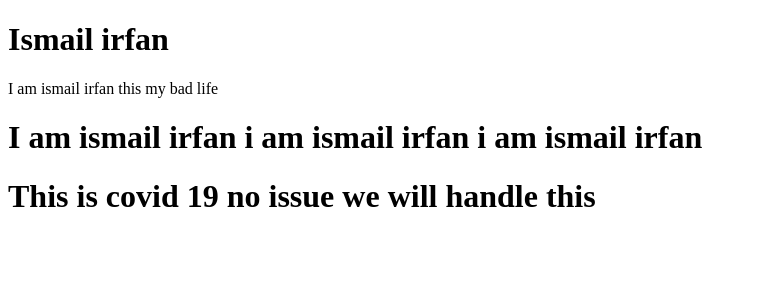
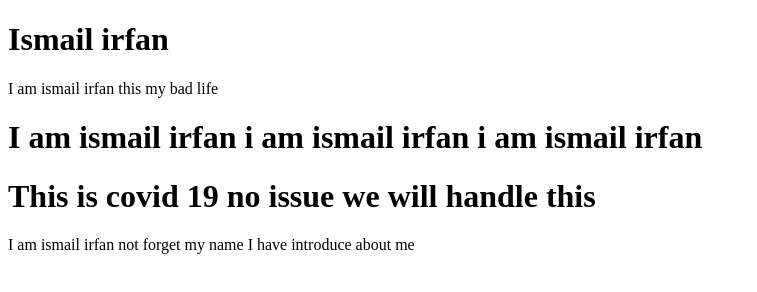
Before and after one commit to Ismailirfan/pro, a plain HTML site: page index.html in a window 1280 px wide. Shown: the whole page, without its empty margins (0-757 px from the left). Drawn offline with Linux system fonts and the light colour scheme.

Commit message:
this is second branch

```diff
--- a/index.html
+++ b/index.html
@@ -11,5 +11,6 @@
     <p>I am ismail irfan this my bad life</p>
     <h1>I am ismail irfan i am ismail irfan i am ismail irfan</h1>
     <h1>This is covid 19 no issue we will handle this</h1>
+    <p>I am ismail irfan not forget my name I have introduce about me</p>
 </body>
 </html>
```
